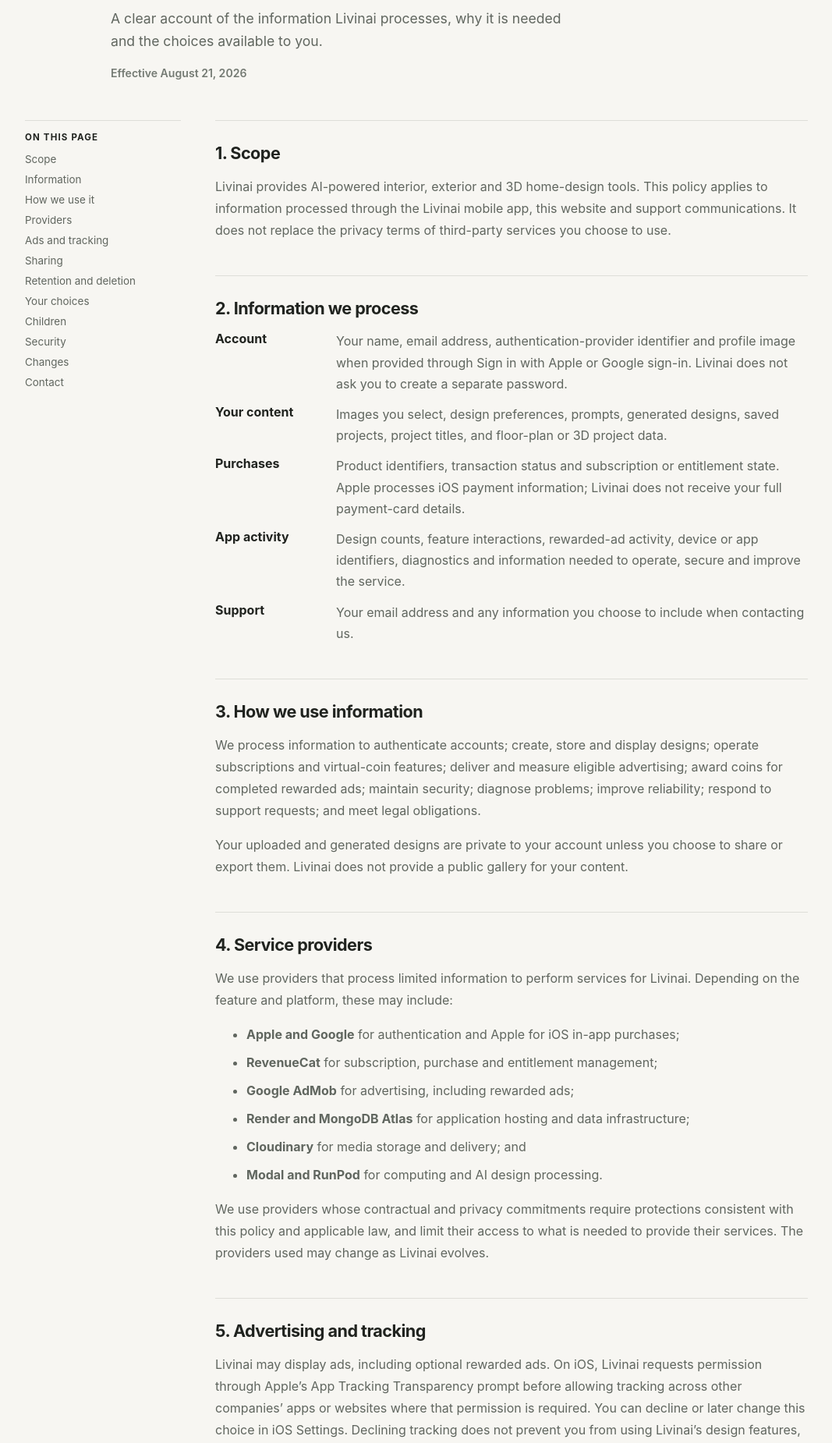
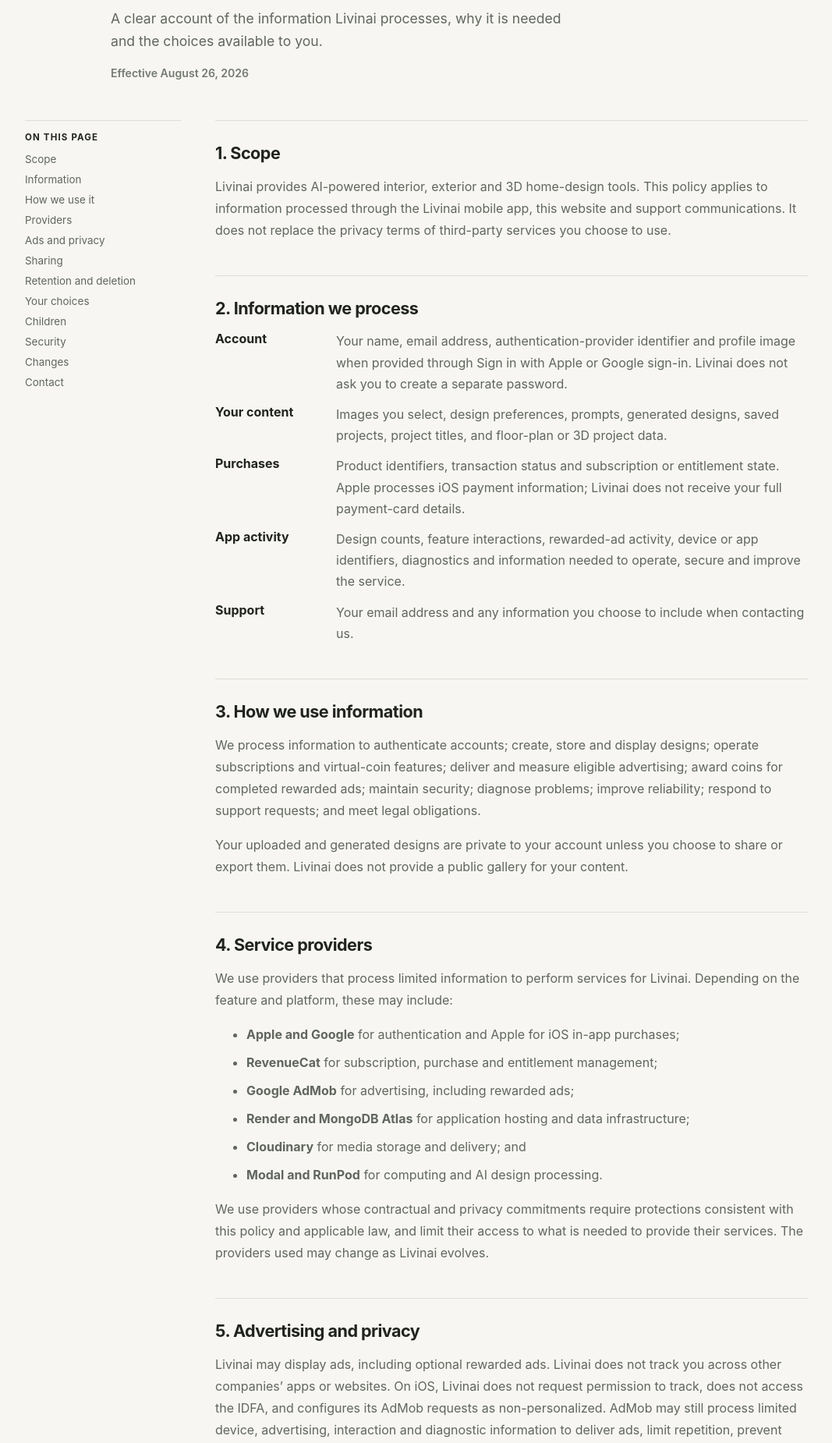
Before and after one commit to livinai2025/livinai2025.github.io, a plain HTML site: page privacy/index.html in a window 1280 px wide. Shown: the part 250-2100 px from the top of the page at 78% size, without its empty margins (88-1155 px from the left). Drawn offline with Linux system fonts and the light colour scheme.

Commit message:
Clarify non-tracking iOS advertising

```diff
--- a/privacy/index.html
+++ b/privacy/index.html
@@ -13,9 +13,9 @@
   </nav></header>
 
   <main id="main-content">
-    <header class="shell page-hero"><p class="eyebrow">Your information</p><h1>Privacy Policy</h1><p class="lede">A clear account of the information Livinai processes, why it is needed and the choices available to you.</p><p class="meta">Effective August 21, 2026</p></header>
+    <header class="shell page-hero"><p class="eyebrow">Your information</p><h1>Privacy Policy</h1><p class="lede">A clear account of the information Livinai processes, why it is needed and the choices available to you.</p><p class="meta">Effective August 26, 2026</p></header>
     <div class="shell policy-layout">
-      <nav class="policy-nav" aria-label="Privacy Policy contents"><strong>On this page</strong><a href="#scope">Scope</a><a href="#information">Information</a><a href="#use">How we use it</a><a href="#providers">Providers</a><a href="#tracking">Ads and tracking</a><a href="#sharing">Sharing</a><a href="#retention">Retention and deletion</a><a href="#choices">Your choices</a><a href="#children">Children</a><a href="#security">Security</a><a href="#changes">Changes</a><a href="#contact">Contact</a></nav>
+      <nav class="policy-nav" aria-label="Privacy Policy contents"><strong>On this page</strong><a href="#scope">Scope</a><a href="#information">Information</a><a href="#use">How we use it</a><a href="#providers">Providers</a><a href="#tracking">Ads and privacy</a><a href="#sharing">Sharing</a><a href="#retention">Retention and deletion</a><a href="#choices">Your choices</a><a href="#children">Children</a><a href="#security">Security</a><a href="#changes">Changes</a><a href="#contact">Contact</a></nav>
       <article class="policy-document">
         <section id="scope"><h2>1. Scope</h2><p>Livinai provides AI-powered interior, exterior and 3D home-design tools. This policy applies to information processed through the Livinai mobile app, this website and support communications. It does not replace the privacy terms of third-party services you choose to use.</p></section>
 
@@ -31,13 +31,13 @@
 
         <section id="providers"><h2>4. Service providers</h2><p>We use providers that process limited information to perform services for Livinai. Depending on the feature and platform, these may include:</p><ul><li><strong>Apple and Google</strong> for authentication and Apple for iOS in-app purchases;</li><li><strong>RevenueCat</strong> for subscription, purchase and entitlement management;</li><li><strong>Google AdMob</strong> for advertising, including rewarded ads;</li><li><strong>Render and MongoDB Atlas</strong> for application hosting and data infrastructure;</li><li><strong>Cloudinary</strong> for media storage and delivery; and</li><li><strong>Modal and RunPod</strong> for computing and AI design processing.</li></ul><p>We use providers whose contractual and privacy commitments require protections consistent with this policy and applicable law, and limit their access to what is needed to provide their services. The providers used may change as Livinai evolves.</p></section>
 
-        <section id="tracking"><h2>5. Advertising and tracking</h2><p>Livinai may display ads, including optional rewarded ads. On iOS, Livinai requests permission through Apple’s App Tracking Transparency prompt before allowing tracking across other companies’ apps or websites where that permission is required. You can decline or later change this choice in iOS Settings. Declining tracking does not prevent you from using Livinai’s design features, although ads may be less personalised.</p><p>Where regional advertising consent rules require it, <strong>Profile → Advertising Privacy</strong> lets you review or change your advertising choices.</p></section>
+        <section id="tracking"><h2>5. Advertising and privacy</h2><p>Livinai may display ads, including optional rewarded ads. Livinai does not track you across other companies’ apps or websites. On iOS, Livinai does not request permission to track, does not access the IDFA, and configures its AdMob requests as non-personalized. AdMob may still process limited device, advertising, interaction and diagnostic information to deliver ads, limit repetition, prevent fraud and provide aggregated reporting.</p><p>Where regional advertising consent rules require it, <strong>Profile → Advertising Privacy</strong> lets you review or change your advertising choices.</p></section>
 
         <section id="sharing"><h2>6. Sharing and sale</h2><p><strong>We do not sell your personal information.</strong> We disclose information to service providers only as needed to operate Livinai; when required by law or valid legal process; to protect users, Livinai or others; or as part of a merger, financing, acquisition or transfer of assets where permitted by law.</p></section>
 
         <section id="retention"><h2>7. Retention and deletion</h2><p>We retain information while your account is active and as needed to provide Livinai. Some records may be retained for a limited period for legal, fraud-prevention, security, dispute-resolution or accounting obligations.</p><p>You can begin account deletion inside Livinai by opening <strong>Profile → Account → Delete Account</strong> and following the confirmation steps. You may also contact us if you cannot access the in-app option. Account deletion does not cancel an Apple subscription; subscriptions must be cancelled separately through Apple.</p></section>
 
-        <section id="choices"><h2>8. Your choices and rights</h2><p>You can manage photo and tracking permissions in iOS Settings; restore eligible purchases in Livinai; and manage subscriptions in your Apple account. Depending on where you live, you may also have rights to request access, correction, deletion, restriction, objection or a portable copy of certain personal information. Email us to make a request. We may need to verify that the request relates to your account.</p></section>
+        <section id="choices"><h2>8. Your choices and rights</h2><p>You can manage photo permissions in iOS Settings; restore eligible purchases in Livinai; and manage subscriptions in your Apple account. Depending on where you live, you may also have rights to request access, correction, deletion, restriction, objection or a portable copy of certain personal information. Email us to make a request. We may need to verify that the request relates to your account.</p></section>
 
         <section id="children"><h2>9. Children</h2><p>Livinai is not directed to children under 13, and we do not knowingly collect personal information from children under 13. If you believe a child has provided information to us, contact us so we can investigate and take appropriate action.</p></section>
 
```
